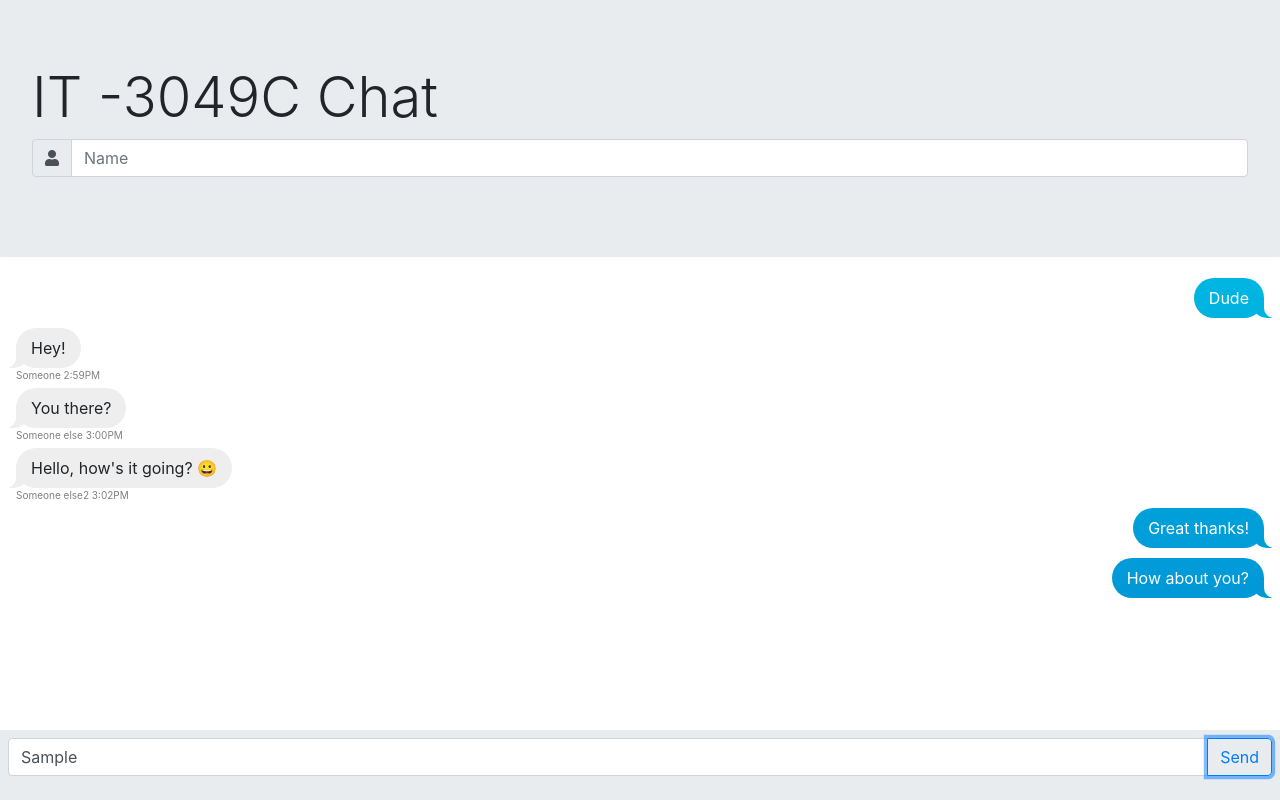
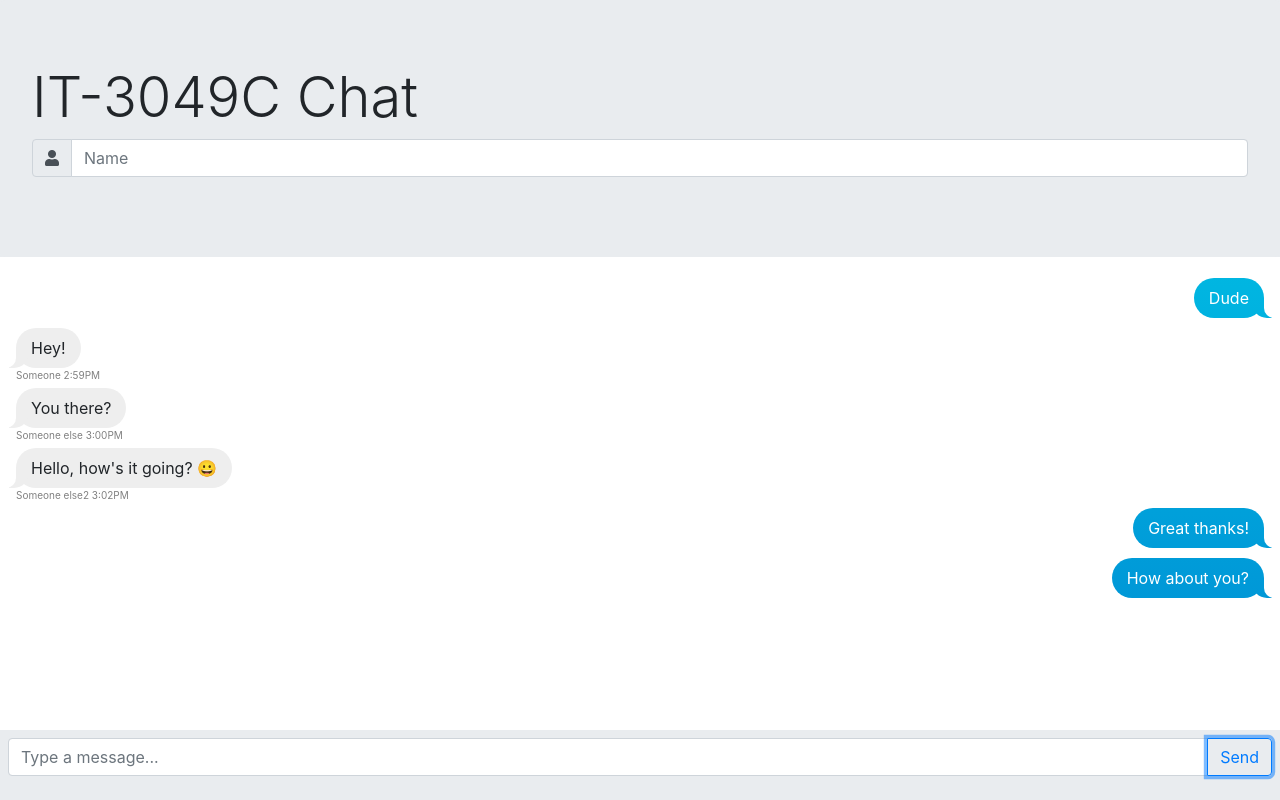
Before and after one commit to IT3049C-Spring24/5-chatting-application-Fatuma3, a website: page index.html in a window 1280 px wide. Both pictures are taken after typing "Sample" into the empty fields and a click on the button "Send". Drawn offline with Linux system fonts and the light colour scheme; no server answers.

Commit message:
Finished assignment

```diff
--- a/resources/js/index.js
+++ b/resources/js/index.js
@@ -1,11 +1,18 @@
 const nameInput = document.getElementById('my-name-input');
-const messageInput = document.getElementById('message');
+const messageInput = document.getElementById('my-message');
 const sendButton = document.getElementById('send-button');
 const chatBox = document.getElementById('chat');
 const serverURL = `https://it3049c-chat.fly.dev/messages`;
 
 
 
+/**
+ * Formats a chat message with the sender's name, message text, and timestamp.
+ *
+ * @param {object} message - The message object containing the message text and timestamp.
+ * @param {string} myNameInput - The name of the current user.
+ * @returns {string} - The formatted HTML string representing the chat message.
+ */
 function formatMessage(message, myNameInput) {
 
     const time = new Date(message.timestamp);
@@ -45,13 +52,13 @@ async function fetchMessage(){
 sendButton.addEventListener("click", function(sendButtonClickEvent) {
     sendButtonClickEvent.preventDefault();
     const sender = nameInput.value;
-    const message = myMessage.value;
+    const message = messageInput.value;
 
     sendMessages(sender,message);
-    myMessage.value = "";
+    messageInput.value = "";
   });
 
-function updateMessageInChatBox(){
+async function updateMessageInChatBox(){
     const messages = fetchMessage();
     const myNameInput = nameInput.value;
    messages.forEach(message => {
@@ -60,6 +67,7 @@ function updateMessageInChatBox(){
 }
 
 function sendMessages(username, text) {
+    const serverURL = `https://it3049c-chat.fly.dev/messages`;
     const newMessage = {
         sender: username,
         text: text,
@@ -81,3 +89,4 @@ setInterval(updateMessages, MILLISECONDS_IN_TEN_SECONDS);
 
 updateMessage();
 updateMessageInChatBox();
+sendMessages();
```
Also changed, not shown: index.html (+1 -1 lines), tests/3.controller.spec.ts (+5 -10 lines), 1 other file.
